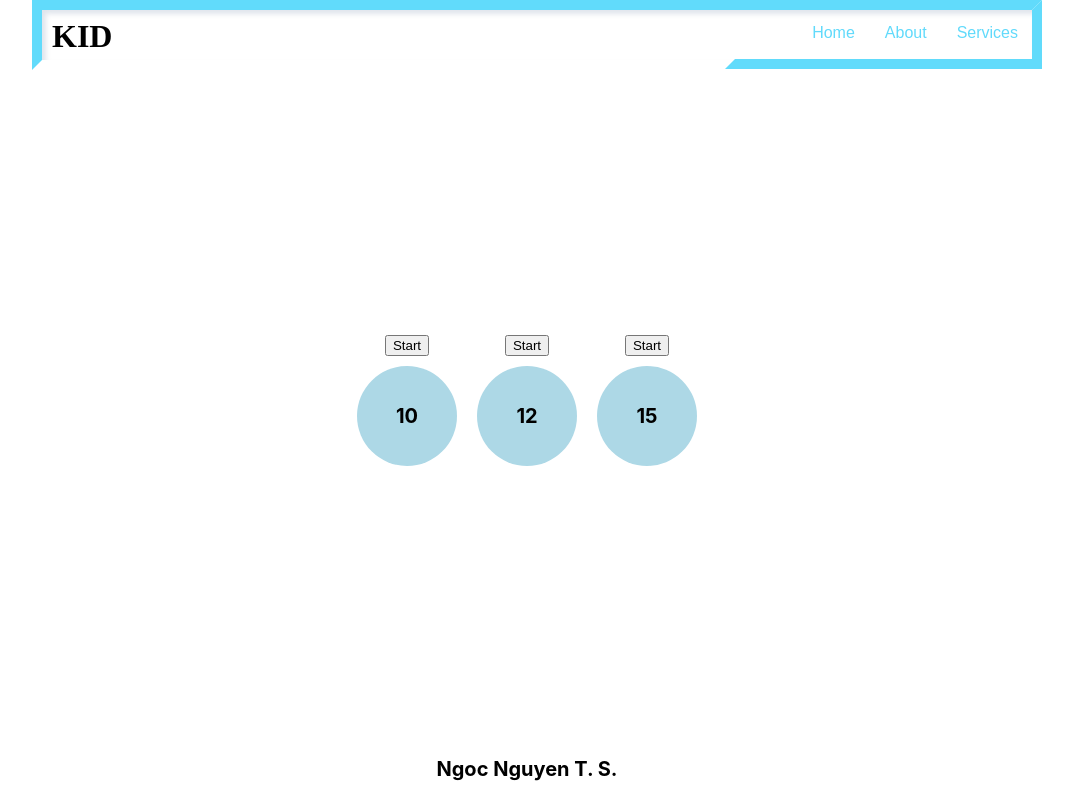
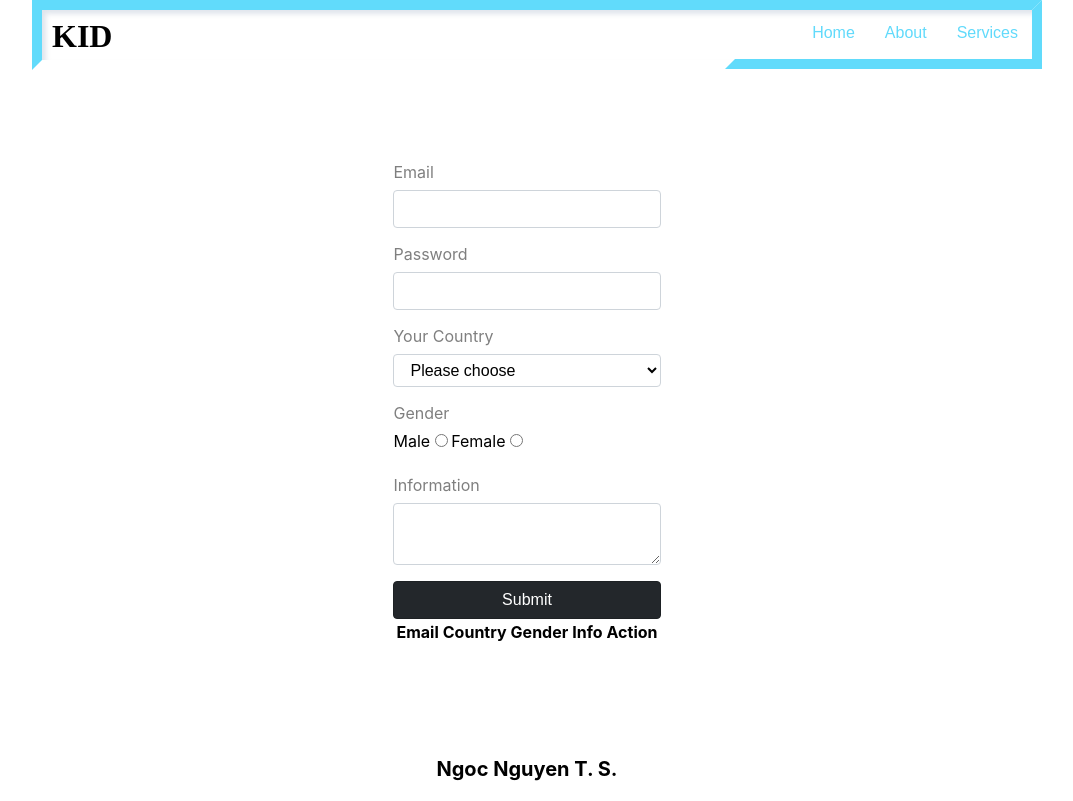
Before and after one commit to at-ngocnguyen/React-Learning, a React (Create React App) app: page /pagination in a window 1280 px wide. Shown: the whole page, without its empty margins (113-1186 px from the left). Built offline with nearby package versions, Linux system fonts and the light colour scheme; the HTML template or start-up script is replaced by a standard one.

Commit message:
form exercise

```diff
--- a/src/App.css
+++ b/src/App.css
@@ -70,8 +70,7 @@ body {
   align-items: center;
   justify-content: center;
 }
-.page-footer,
-.page-main {
+.page-footer {
   text-align: center;
   font-size: 20px;
   font-weight: bold;
@@ -79,3 +78,61 @@ body {
 .page-footer {
   padding: 20px 0;
 }
+
+.btn {
+  display: inline-block;
+  font-weight: 400;
+  text-align: center;
+  white-space: nowrap;
+  vertical-align: middle;
+  -webkit-user-select: none;
+  -moz-user-select: none;
+  -ms-user-select: none;
+  user-select: none;
+  border: 1px solid transparent;
+  padding: 0.375rem 0.75rem;
+  font-size: 1rem;
+  line-height: 1.5;
+  border-radius: 0.25rem;
+  transition: color 0.15s ease-in-out, background-color 0.15s ease-in-out,
+    border-color 0.15s ease-in-out, box-shadow 0.15s ease-in-out;
+}
+.btn-dark {
+  color: #fff;
+  background-color: #23272b;
+  border-color: #1d2124;
+}
+
+.btn-danger {
+  color: #fff;
+  background-color: #dc3545;
+  border-color: #dc3545;
+}
+.w-100 {
+  width: 100%;
+}
+.form-group {
+  margin-bottom: 1rem;
+}
+.form-group label {
+  color: #7f7f7f;
+  display: inline-block;
+  margin-bottom: 0.5rem;
+}
+.form-check label {
+  color: #000000;
+}
+.form-control {
+  display: block;
+  width: 100%;
+  box-sizing: border-box;
+  padding: 0.375rem 0.75rem;
+  font-size: 1rem;
+  line-height: 1.5;
+  color: #000000;
+  background-color: #fff;
+  background-clip: padding-box;
+  border: 1px solid #ced4da;
+  border-radius: 0.25rem;
+  transition: border-color 0.15s ease-in-out, box-shadow 0.15s ease-in-out;
+}
--- a/src/App.js
+++ b/src/App.js
@@ -1,5 +1,6 @@
 import React from 'react';
 import './App.css';
+// import './assets/styling/style.scss'
 // import '../node_modules/bootstrap/dist/css/bootstrap.min.css';
 // import 'antd/dist/antd.css';
 // import PathRouter from 'Routing/PathRouter';
--- /dev/null
+++ b/src/assets/styling/base/function.scss
@@ -0,0 +1,5 @@
+@each $fs, $value in $font-size {
+  .fs-#{$fs} {
+    font-size: $value !important;
+  }
+}
--- /dev/null
+++ b/src/assets/styling/modules/button.scss
@@ -0,0 +1,6 @@
+.btn-custom {
+ @extend .d-flex;
+ @extend .ml-12;
+ @extend .fs-xs;
+ @extend .p-12;
+}
--- /dev/null
+++ b/src/assets/styling/style.scss
@@ -0,0 +1,4 @@
+@import './base/variables.scss';
+@import './base/function.scss';
+@import './modules/button.scss';
+@import 'node_modules/bootstrap/scss/bootstrap';
--- /dev/null
+++ b/src/components/Form/Table/Row.jsx
@@ -0,0 +1,23 @@
+import React, { Component } from "react";
+
+export default class Row extends Component {
+  constructor(props) {
+    super(props);
+  }
+  render() {
+    const { onDeleteRow, data } = this.props;
+    return (
+      <tr>
+        <td>{data.email}</td>
+        <td>{data.country}</td>
+        <td>{data.gender}</td>
+        <td>{data.info}</td>
+        <td>
+          <button className="btn btn-danger" onClick={onDeleteRow(data.id)}>
+            Delete
+          </button>
+        </td>
+      </tr>
+    );
+  }
+}
--- /dev/null
+++ b/src/components/Form/index.jsx
@@ -0,0 +1,136 @@
+import React, { Component } from "react";
+import Row from "./Table/Row";
+
+class Form extends Component {
+  constructor(props) {
+    super(props);
+    this.state = {
+      form: {},
+      listUser: [],
+    };
+  }
+  handleChange = (event) => {
+    const value = event.target.value || null;
+    this.setState((prev) => ({
+      form: {
+        ...prev.form,
+        [event.target.name]: value,
+      },
+    }));
+  };
+  handleSubmit = (event) => {
+    event.preventDefault();
+    if (Object.values(this.state.form).length > 0) {
+      const user = { ...this.state.form, id: this.state.listUser.length + 1 };
+      this.setState((prev) => ({
+        listUser: [...prev.listUser, user],
+      }));
+    }
+  };
+  handleRemoveUser = (id) => {
+    this.setState((prev) => ({
+      listUser: prev.listUser.filter((item) => item.id !== id),
+    }));
+  };
+  render() {
+    return (
+      <>
+        <form onSubmit={this.handleSubmit}>
+          <div className="form-group">
+            <label htmlFor="email">Email</label>
+            <input
+              type="text"
+              className="form-control"
+              name="email"
+              onChange={this.handleChange}
+            />
+          </div>
+          <div className="form-group">
+            <label htmlFor="password">Password</label>
+            <input
+              type="password"
+              className="form-control"
+              name="password"
+              onChange={this.handleChange}
+            />
+          </div>
+          <div className="form-group">
+            <label htmlFor="country">Your Country</label>
+            <select
+              name="country"
+              className="form-control"
+              onChange={this.handleChange}
+            >
+              <option value="">Please choose</option>
+              <option value="vn">Viet Nam</option>
+              <option value="us">United States</option>
+              <option value="uk">United Kingdom</option>
+            </select>
+          </div>
+          <div className="form-group">
+            <label>Gender</label>
+            <div className="form-check">
+              <label>
+                Male
+                <input
+                  type="radio"
+                  className="form-check-input"
+                  name="gender"
+                  value="male"
+                  onChange={(e) => {
+                    this.handleChange(e);
+                  }}
+                />
+              </label>
+              <label>
+                Female
+                <input
+                  type="radio"
+                  className="form-check-input"
+                  name="gender"
+                  value="female"
+                  onChange={(e) => {
+                    this.handleChange(e);
+                  }}
+                />
+              </label>
+            </div>
+          </div>
+          <div className="form-group">
+            <label htmlFor="email">Information</label>
+            <textarea
+              className="form-control"
+              name="info"
+              onChange={this.handleChange}
+            ></textarea>
+          </div>
+          <button className="btn btn-large btn-dark w-100">Submit</button>
+        </form>
+        <table>
+          <thead>
+            <tr>
+              <th>Email</th>
+              <th>Country</th>
+              <th>Gender</th>
+              <th>Info</th>
+              <th>Action</th>
+            </tr>
+          </thead>
+          <tbody>
+            {this.state.listUser.length
+              ? this.state.listUser.map((data, index) => (
+                  <Row
+                    key={data.id}
+                    data={data}
+                    onDeleteRow={this.handleRemoveUser}
+                  />
+                ))
+              : null}
+          </tbody>
+        </table>
+      </>
+    );
+  }
+}
+
+export default Form;
--- a/src/layout/Main.jsx
+++ b/src/layout/Main.jsx
@@ -1,11 +1,19 @@
 import React from "react";
-import CountDown from "components/CountDown/CountDown";
+// import CountDown from "components/CountDown/CountDown";
+import Form from "components/Form/index";
 const Main = () => {
   return (
-    <main className="page-main container">
-      <CountDown runTime={10} />
+    <main className="page-main">
+      <div className="container">
+        {/* <CountDown runTime={10} />
       <CountDown runTime={12} />
       <CountDown runTime={15} />
+      <div className="">
+        <button className="button-circle">abc</button>
+        <button className="btn-custom">abc</button>
+      </div> */}
+        <Form />
+      </div>
     </main>
   );
 };
```
Also changed, not shown: src/assets/styling/base/variables.scss (renamed from src/assets/styling/variables.scss, +35 -12 lines), 1 other file (tests, documents, lock files or other folders).
